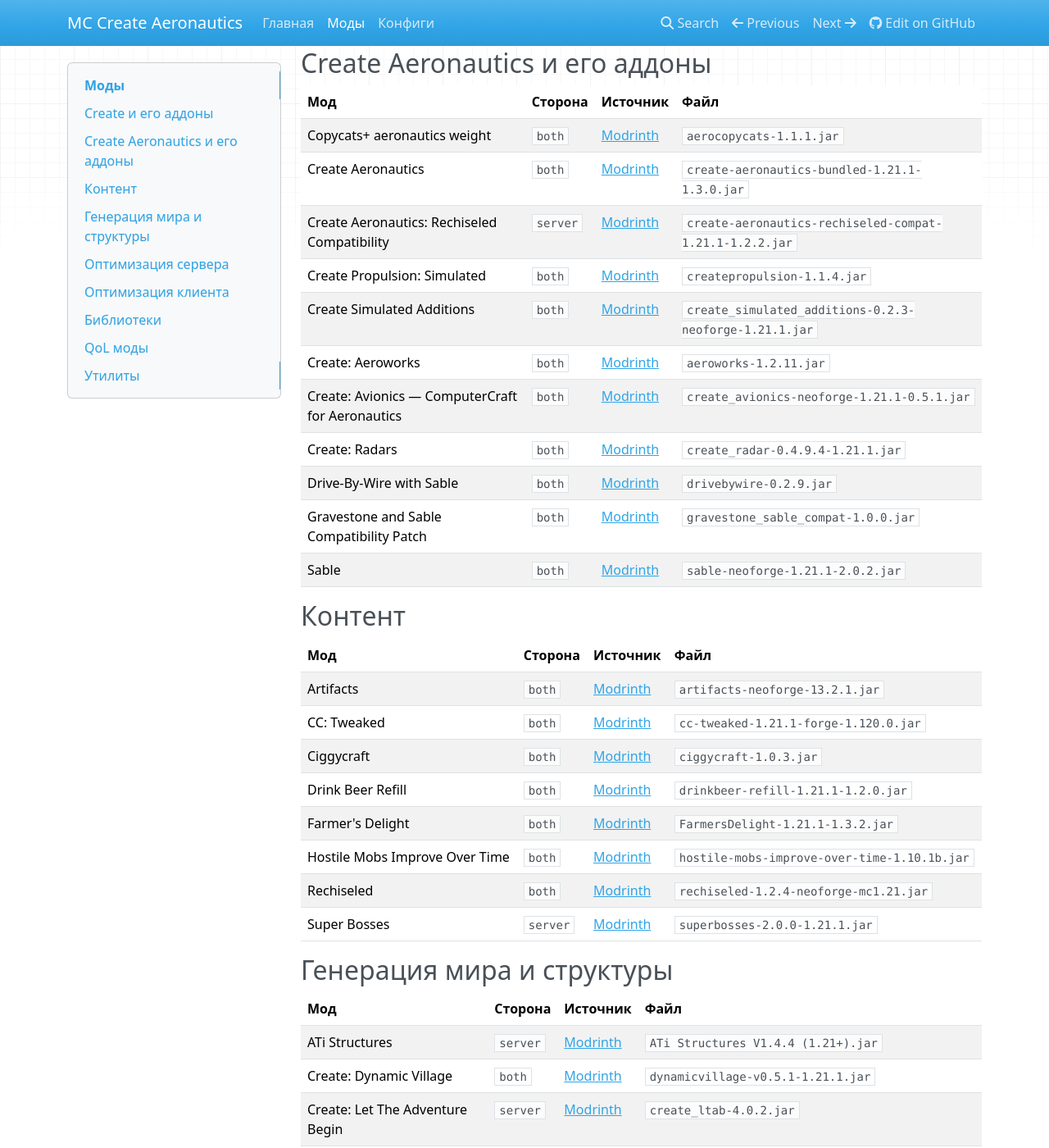
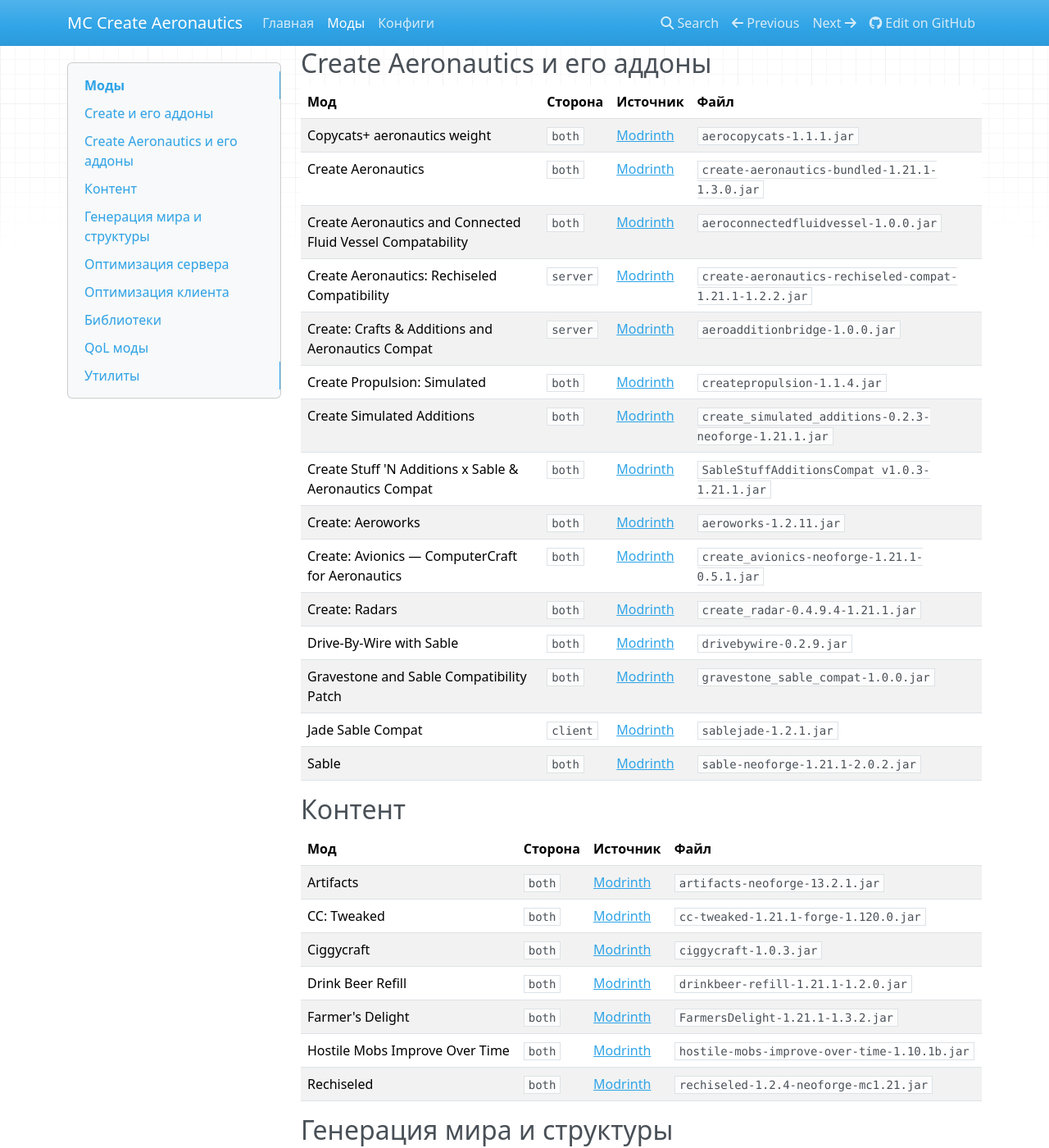
Before and after one commit to AlexCawl/mc-create-aeronautics-modpack, an MkDocs documentation site: the page built from docs/mods.md, in a window 1280 px wide and 1400 px high, scrolled down 1339 px. Shown: the whole window at 82% size. Built offline with MkDocs 1.6.1, drawn with Linux system fonts in a browser that asks for light colours; nearby versions of some CDN libraries; some of the changed text lies outside the part shown.

Commit message:
chore: update modpack compatibility

```diff
--- a/docs/mods.md
+++ b/docs/mods.md
@@ -40,14 +40,18 @@
 | --- | --- | --- | --- |
 | Copycats+ aeronautics weight | `both` | [Modrinth](https://modrinth.com/mod/copycats+-aeronautics-weight) | `aerocopycats-1.1.1.jar` |
 | Create Aeronautics | `both` | [Modrinth](https://modrinth.com/mod/create-aeronautics) | `create-aeronautics-bundled-1.21.1-1.3.0.jar` |
+| Create Aeronautics and Connected Fluid Vessel Compatability | `both` | [Modrinth](https://modrinth.com/mod/create-aeronautics-and-connected-fluid-vessel-compatability) | `aeroconnectedfluidvessel-1.0.0.jar` |
 | Create Aeronautics: Rechiseled Compatibility | `server` | [Modrinth](https://modrinth.com/mod/create-aeronautics-rechiseled-compatibility) | `create-aeronautics-rechiseled-compat-1.21.1-1.2.2.jar` |
+| Create: Crafts & Additions and Aeronautics Compat | `server` | [Modrinth](https://modrinth.com/mod/create-crafts-additions-and-aeronautics-compat) | `aeroadditionbridge-1.0.0.jar` |
 | Create Propulsion: Simulated | `both` | [Modrinth](https://modrinth.com/mod/create-propulsion-simulated) | `createpropulsion-1.1.4.jar` |
 | Create Simulated Additions | `both` | [Modrinth](https://modrinth.com/mod/create-simulated-additions) | `create_simulated_additions-0.2.3-neoforge-1.21.1.jar` |
+| Create Stuff 'N Additions x Sable & Aeronautics Compat | `both` | [Modrinth](https://modrinth.com/mod/create-stuff-n-additions-x-sable-aeronautics-compat) | `SableStuffAdditionsCompat v1.0.3-1.21.1.jar` |
 | Create: Aeroworks | `both` | [Modrinth](https://modrinth.com/mod/create-aeroworks) | `aeroworks-1.2.11.jar` |
 | Create: Avionics — ComputerCraft for Aeronautics | `both` | [Modrinth](https://modrinth.com/mod/create-avionics) | `create_avionics-neoforge-1.21.1-0.5.1.jar` |
 | Create: Radars | `both` | [Modrinth](https://modrinth.com/mod/create-radars) | `create_radar-0.4.9.4-1.21.1.jar` |
 | Drive-By-Wire with Sable | `both` | [Modrinth](https://modrinth.com/mod/drive-by-wire-sable) | `drivebywire-0.2.9.jar` |
 | Gravestone and Sable Compatibility Patch | `both` | [Modrinth](https://modrinth.com/mod/gravestone-and-sable-compatibility-patch) | `gravestone_sable_compat-1.0.0.jar` |
+| Jade Sable Compat | `client` | [Modrinth](https://modrinth.com/mod/jade-sable-compat) | `sablejade-1.2.1.jar` |
 | Sable | `both` | [Modrinth](https://modrinth.com/mod/sable) | `sable-neoforge-1.21.1-2.0.2.jar` |
 
 ## Контент
@@ -61,7 +65,6 @@
 | Farmer's Delight | `both` | [Modrinth](https://modrinth.com/mod/farmers-delight) | `FarmersDelight-1.21.1-1.3.2.jar` |
 | Hostile Mobs Improve Over Time | `both` | [Modrinth](https://modrinth.com/datapack/hostile-mobs-improve-over-time) | `hostile-mobs-improve-over-time-1.10.1b.jar` |
 | Rechiseled | `both` | [Modrinth](https://modrinth.com/mod/rechiseled) | `rechiseled-1.2.4-neoforge-mc1.21.jar` |
-| Super Bosses | `server` | [Modrinth](https://modrinth.com/mod/super-bosses) | `superbosses-2.0.0-1.21.1.jar` |
 
 ## Генерация мира и структуры
 
@@ -89,7 +92,8 @@
 
 | Мод | Сторона | Источник | Файл |
 | --- | --- | --- | --- |
-| Chunky | `both` | [Modrinth](https://modrinth.com/plugin/chunky) | `Chunky-NeoForge-1.4.23.jar` |
+| Chunky | `server` | [Modrinth](https://modrinth.com/plugin/chunky) | `Chunky-NeoForge-1.4.23.jar` |
+| Chunky Border | `server` | [Modrinth](https://modrinth.com/plugin/chunkyborder) | `ChunkyBorder-1.2.18.jar` |
 | Clumps | `both` | [Modrinth](https://modrinth.com/mod/clumps) | `Clumps-neoforge-1.21.1-19.0.0.1.jar` |
 | Concurrent Chunk Management Engine (NeoForge) | `both` | [Modrinth](https://modrinth.com/mod/c2me-neoforge) | `c2me-neoforge-mc1.21.1-0.3.0+alpha.0.93.jar` |
 | FerriteCore | `both` | [Modrinth](https://modrinth.com/mod/ferrite-core) | `ferritecore-7.0.3-neoforge.jar` |
```
Also changed, not shown: other parts of docs/mods.md (+1 -1 lines), 9 other files.
